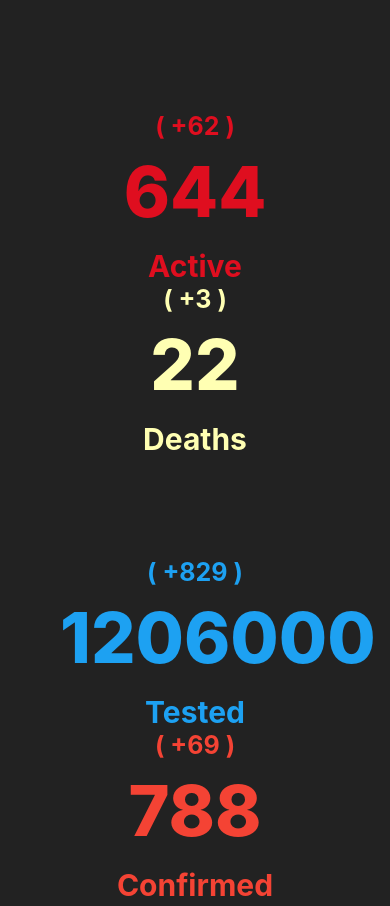
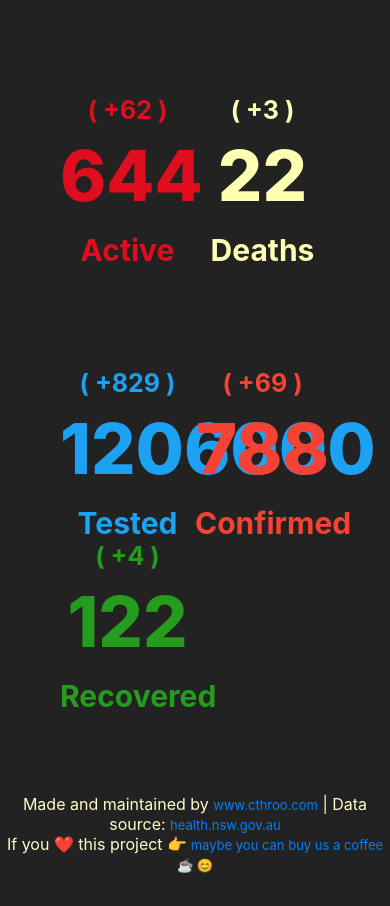
Before and after one commit to cthroo/covid-19-australia, a Next.js app: page / in a window 390 px wide. Shown: the part 1086-1992 px from the top of the page. Built offline with nearby package versions, Linux system fonts and the light colour scheme.

Commit message:
fix footer

```diff
--- a/components/infoBoard.js
+++ b/components/infoBoard.js
@@ -85,14 +85,14 @@ export default function InfoBoard({location}) {
           </Grid>
         </Grid>
         <Grid container item xs={12} className={classes.subContainer}>
-          <Grid item xs={12} md={4}>
+          <Grid item xs={6} md={4}>
             <div className={classes.staActive}>
               <div className={classes.diff}>( +62 )</div>
               <div className={classes.value}>644</div>
               <div className={classes.label}>Active</div>
             </div>
           </Grid>
-          <Grid item xs={12} md={4}>
+          <Grid item xs={6} md={4}>
             <div className={classes.staDeceased}>
               <div className={classes.diff}>( +3 )</div>
               <div className={classes.value}>22</div>
@@ -101,21 +101,21 @@ export default function InfoBoard({location}) {
           </Grid>
         </Grid>
         <Grid container item xs={12} className={classes.subContainer}>
-          <Grid item xs={12} md={4}>
+          <Grid item xs={6} md={4}>
             <div className={classes.staTested}>
               <div className={classes.diff}>( +829 )</div>
               <div className={classes.value}>1206000</div>
               <div className={classes.label}>Tested</div>
             </div>
           </Grid>
-          <Grid item xs={12} md={4}>
+          <Grid item xs={6} md={4}>
             <div className={classes.staConfirmed}>
               <div className={classes.diff}>( +69 )</div>
               <div className={classes.value}>788</div>
               <div className={classes.label}>Confirmed</div>
             </div>
           </Grid>
-          <Grid item xs={12} md={4}>
+          <Grid item xs={6} md={4}>
             <div className={classes.staRecovered}>
               <div className={classes.diff}>( +4 )</div>
               <div className={classes.value}>122</div>
--- a/pages/index.js
+++ b/pages/index.js
@@ -22,7 +22,12 @@ const useStyles = makeStyles(theme => ({
     position: 'absolute',
     width: '100%',
     color: '#fffccc',
+    [theme.breakpoints.up('md')]: {
       bottom: 0,
+    },
+    [theme.breakpoints.down('md')]: {
+      paddingBottom: '50px',
+    },
   },
 }));
 
@@ -40,9 +45,8 @@ export default function Index() {
   };
 
   return (
-    <div className={classes.container}>
-      <div className={classes.mainContent}>
-        <Grid container className={classes.root} spacing={2}>
+    <Grid container xs={12} className={classes.container}>
+      <Grid container xs={12}>
         <Grid item xs={12} md={6}>
           <Australia onLocationClick={onLocationClick} />
         </Grid>
@@ -50,7 +54,7 @@ export default function Index() {
           <InfoBoard location={location} />
         </Grid>
       </Grid>
-      </div>
+      <Grid item xs={12}>
         <div className={classes.footer}>
           Made and maintained by{' '}
           <a href="https://www.cthroo.com">www.cthroo.com</a> | Data source:{' '}
@@ -61,6 +65,7 @@ export default function Index() {
           If you ❤️ this project 👉
           <a onClick={handleClick}> maybe you can buy us a coffee ☕ 😊</a>
         </div>
+      </Grid>
 
       <style jsx>{`
         :global(body) {
@@ -89,6 +94,6 @@ export default function Index() {
           font-size: 13px;
         }
       `}</style>
-    </div>
+    </Grid>
   );
 }
```
Lines whose indentation alone changed are shown as unchanged.
